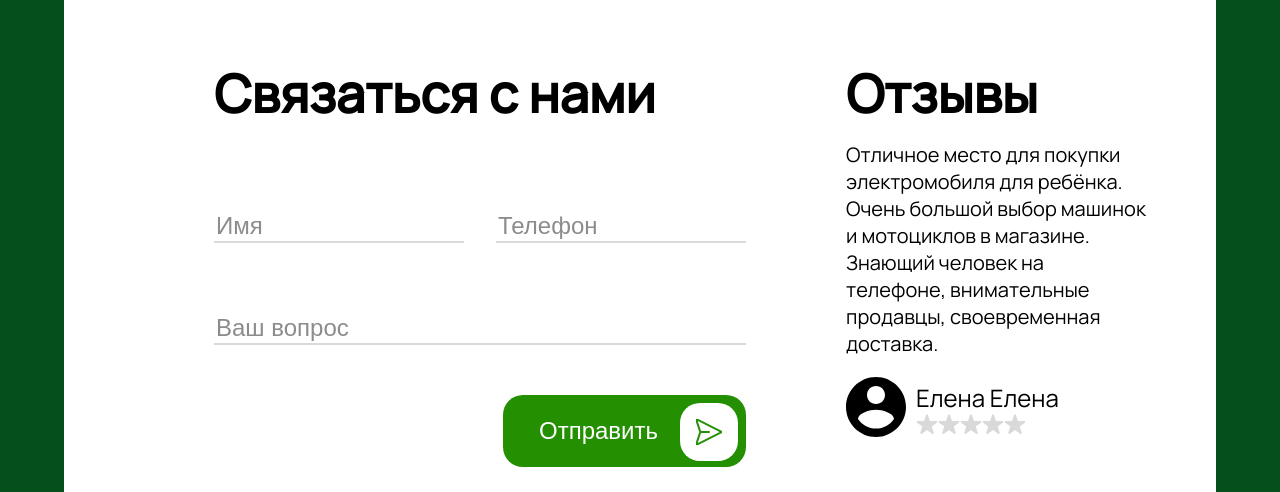
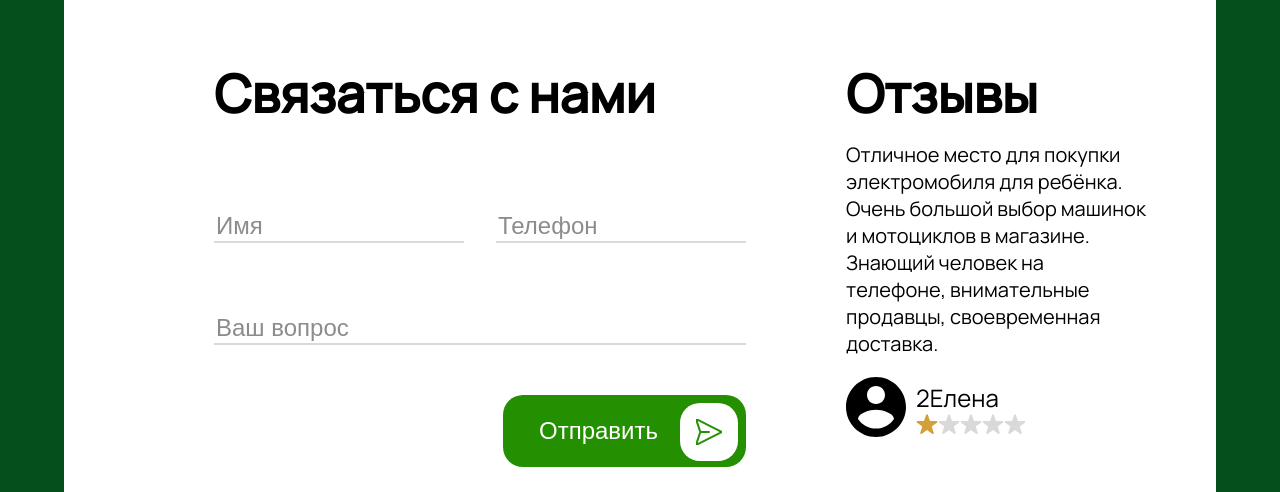
Before and after one commit to Zrossiz/pushishki_client, a Next.js app: page / in a window 1280 px wide. Shown: the part 5325-5817 px from the top of the page. Built offline with nearby package versions, Linux system fonts and the light colour scheme.

Commit message:
chore: added dinamшс data for main page reviews

```diff
--- /dev/null
+++ b/src/components/MainPageReviews/Data.ts
@@ -0,0 +1,20 @@
+export const reviews = [
+    {
+        id: 1,
+        name: '1Елена',
+        description: 'Отличное место для покупки электромобиля для ребёнка. Очень большой выбор машинок и мотоциклов в магазине. Знающий человек на телефоне, внимательные продавцы, своевременная доставка.',
+        rating: 4
+    },
+    {
+        id: 2,
+        name: '2Елена',
+        description: 'Отличное место для покупки электромобиля для ребёнка. Очень большой выбор машинок и мотоциклов в магазине. Знающий человек на телефоне, внимательные продавцы, своевременная доставка.',
+        rating: 1
+    },
+    {
+        id: 3,
+        name: '3Елена',
+        description: 'Отличное место для покупки электромобиля для ребёнка. Очень большой выбор машинок и мотоциклов в магазине. Знающий человек на телефоне, внимательные продавцы, своевременная доставка.',
+        rating: 0
+    }
+]
--- a/src/components/MainPageReviews/MainPageReviews.tsx
+++ b/src/components/MainPageReviews/MainPageReviews.tsx
@@ -4,6 +4,7 @@ import { HTag } from "@/elements";
 import 'swiper/css';
 import { Autoplay } from 'swiper/modules';
 import Image from 'next/image';
+import { reviews } from './Data';
 
 export const MainPageReviews = () => {
     const starsArr = [...Array(5)];
@@ -22,12 +23,13 @@ export const MainPageReviews = () => {
                     className="mySwiper"
                     modules={[Autoplay]}
                  >
-                    <SwiperSlide>
+                    {
+                        reviews.map((item, index) => {
+                            return (
+                                <SwiperSlide key={item.id}>
                                     <div className={styles.descWrapper}>
                                         <span>
-                                Отличное место для покупки электромобиля для ребёнка.
-                                Очень большой выбор машинок и мотоциклов в магазине.
-                                Знающий человек на телефоне, внимательные продавцы, своевременная доставка.
+                                            {item.description}
                                         </span>
                                     </div>
                                     <div className={styles.nameWrapper}>
@@ -36,14 +38,15 @@ export const MainPageReviews = () => {
                                         </div>
                                         <div className={styles.nameRatingWrapper}>
                                             <div className={styles.name}>
-                                    Елена Елена
+                                                {item.name}
                                             </div>
                                             <div className={styles.ratingWrapper}>
                                                 {
-                                        starsArr.map((item, index) => {
+                                                    starsArr.map((star, index) => {
+                                                        const fillStar = item.rating >= index + 1 ? '#D39F38' : '#D9D9D9'
                                                         return (
                                                             <svg key={index} width="22" height="20" viewBox="0 0 22 20" fill="none" xmlns="http://www.w3.org/2000/svg">
-                                                    <path d="M10.0489 0.927053C10.3483 0.00574231 11.6517 0.00573993 11.9511 0.927051L13.6942 6.29179C13.828 6.70382 14.212 6.98278 14.6452 6.98278H20.2861C21.2548 6.98278 21.6576 8.22239 20.8738 8.7918L16.3103 12.1074C15.9598 12.362 15.8132 12.8134 15.947 13.2254L17.6902 18.5902C17.9895 19.5115 16.935 20.2776 16.1513 19.7082L11.5878 16.3926C11.2373 16.138 10.7627 16.138 10.4122 16.3926L5.84869 19.7082C5.06498 20.2776 4.0105 19.5115 4.30985 18.5902L6.05296 13.2254C6.18683 12.8134 6.04018 12.362 5.68969 12.1074L1.12616 8.7918C0.342451 8.22239 0.745225 6.98278 1.71395 6.98278H7.35477C7.788 6.98278 8.17196 6.70382 8.30583 6.2918L10.0489 0.927053Z" fill="#D9D9D9"/>
+                                                                <path d="M10.0489 0.927053C10.3483 0.00574231 11.6517 0.00573993 11.9511 0.927051L13.6942 6.29179C13.828 6.70382 14.212 6.98278 14.6452 6.98278H20.2861C21.2548 6.98278 21.6576 8.22239 20.8738 8.7918L16.3103 12.1074C15.9598 12.362 15.8132 12.8134 15.947 13.2254L17.6902 18.5902C17.9895 19.5115 16.935 20.2776 16.1513 19.7082L11.5878 16.3926C11.2373 16.138 10.7627 16.138 10.4122 16.3926L5.84869 19.7082C5.06498 20.2776 4.0105 19.5115 4.30985 18.5902L6.05296 13.2254C6.18683 12.8134 6.04018 12.362 5.68969 12.1074L1.12616 8.7918C0.342451 8.22239 0.745225 6.98278 1.71395 6.98278H7.35477C7.788 6.98278 8.17196 6.70382 8.30583 6.2918L10.0489 0.927053Z" fill={fillStar}/>
                                                             </svg>
                                                         )
                                                     })
@@ -52,66 +55,9 @@ export const MainPageReviews = () => {
                                         </div>
                                     </div>
                                 </SwiperSlide>
-                    <SwiperSlide>
-                        <div className={styles.descWrapper}>
-                            <span>
-                                Отличное место для покупки электромобиля для ребёнка.
-                                Очень большой выбор машинок и мотоциклов в магазине.
-                                Знающий человек на телефоне, внимательные продавцы, своевременная доставка.
-                            </span>
-                        </div>
-                        <div className={styles.nameWrapper}>
-                            <div className={styles.avatarWrapper}>
-                                <Image src={'/icons/Avatar.svg'} height={60} width={60} alt='Аватар' />
-                            </div>
-                            <div className={styles.nameRatingWrapper}>
-                                <div className={styles.name}>
-                                    Елена Елена
-                                </div>
-                                <div className={styles.ratingWrapper}>
-                                    {
-                                        starsArr.map((item, index) => {
-                                            return (
-                                                <svg key={index} width="22" height="20" viewBox="0 0 22 20" fill="none" xmlns="http://www.w3.org/2000/svg">
-                                                    <path d="M10.0489 0.927053C10.3483 0.00574231 11.6517 0.00573993 11.9511 0.927051L13.6942 6.29179C13.828 6.70382 14.212 6.98278 14.6452 6.98278H20.2861C21.2548 6.98278 21.6576 8.22239 20.8738 8.7918L16.3103 12.1074C15.9598 12.362 15.8132 12.8134 15.947 13.2254L17.6902 18.5902C17.9895 19.5115 16.935 20.2776 16.1513 19.7082L11.5878 16.3926C11.2373 16.138 10.7627 16.138 10.4122 16.3926L5.84869 19.7082C5.06498 20.2776 4.0105 19.5115 4.30985 18.5902L6.05296 13.2254C6.18683 12.8134 6.04018 12.362 5.68969 12.1074L1.12616 8.7918C0.342451 8.22239 0.745225 6.98278 1.71395 6.98278H7.35477C7.788 6.98278 8.17196 6.70382 8.30583 6.2918L10.0489 0.927053Z" fill="#D9D9D9"/>
-                                                </svg>
                             )
                         })
                     }
-                                </div>
-                            </div>
-                        </div>
-                    </SwiperSlide>
-                    <SwiperSlide>
-                        <div className={styles.descWrapper}>
-                            <span>
-                                Отличное место для покупки электромобиля для ребёнка.
-                                Очень большой выбор машинок и мотоциклов в магазине.
-                                Знающий человек на телефоне, внимательные продавцы, своевременная доставка.
-                            </span>
-                        </div>
-                        <div className={styles.nameWrapper}>
-                            <div className={styles.avatarWrapper}>
-                                <Image src={'/icons/Avatar.svg'} height={60} width={60} alt='Аватар' />
-                            </div>
-                            <div className={styles.nameRatingWrapper}>
-                                <div className={styles.name}>
-                                    Елена Елена
-                                </div>
-                                <div className={styles.ratingWrapper}>
-                                    {
-                                        starsArr.map((item, index) => {
-                                            return (
-                                                <svg key={index} width="22" height="20" viewBox="0 0 22 20" fill="none" xmlns="http://www.w3.org/2000/svg">
-                                                    <path d="M10.0489 0.927053C10.3483 0.00574231 11.6517 0.00573993 11.9511 0.927051L13.6942 6.29179C13.828 6.70382 14.212 6.98278 14.6452 6.98278H20.2861C21.2548 6.98278 21.6576 8.22239 20.8738 8.7918L16.3103 12.1074C15.9598 12.362 15.8132 12.8134 15.947 13.2254L17.6902 18.5902C17.9895 19.5115 16.935 20.2776 16.1513 19.7082L11.5878 16.3926C11.2373 16.138 10.7627 16.138 10.4122 16.3926L5.84869 19.7082C5.06498 20.2776 4.0105 19.5115 4.30985 18.5902L6.05296 13.2254C6.18683 12.8134 6.04018 12.362 5.68969 12.1074L1.12616 8.7918C0.342451 8.22239 0.745225 6.98278 1.71395 6.98278H7.35477C7.788 6.98278 8.17196 6.70382 8.30583 6.2918L10.0489 0.927053Z" fill="#D9D9D9"/>
-                                                </svg>
-                                            )
-                                        })
-                                    }
-                                </div>
-                            </div>
-                        </div>
-                    </SwiperSlide>
                 </Swiper>
             </div>
         </>
```
Lines whose indentation alone changed are shown as unchanged.
